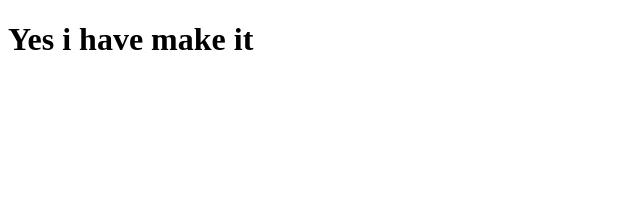
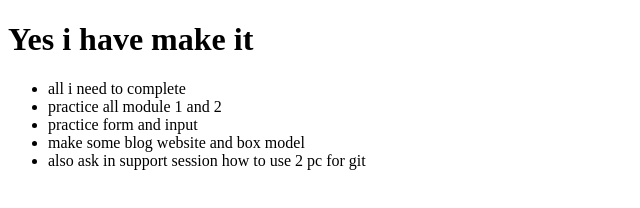
Before and after one commit to nichtmehr99/my-practice-md1-2, a plain HTML site: page index.html in a window 1280 px wide. Shown: the whole page, without its empty margins (0-640 px from the left). Drawn offline with Linux system fonts and the light colour scheme.

Commit message:
what need to be done

```diff
--- a/index.html
+++ b/index.html
@@ -7,5 +7,19 @@
 </head>
 <body>
     <h1>Yes i have make it </h1>
+    <ul>
+        <li>
+            all i need to complete
+        </li>
+        <li>
+            practice all module 1 and 2
+        </li>
+        <li>
+            practice form and input
+        </li>
+        <li>make some blog website and box model</li>
+        <li>also ask in support session how to use 2 pc for git
+        </li>
+    </ul>
 </body>
 </html>
```
